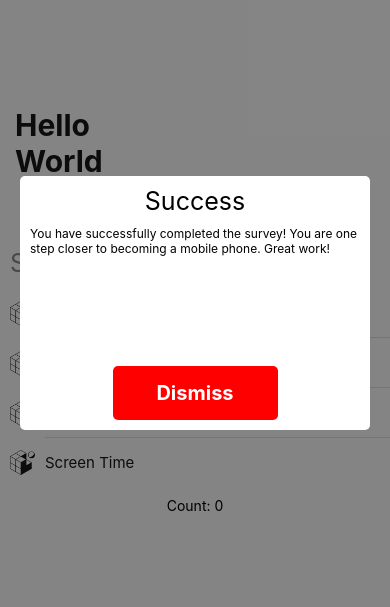
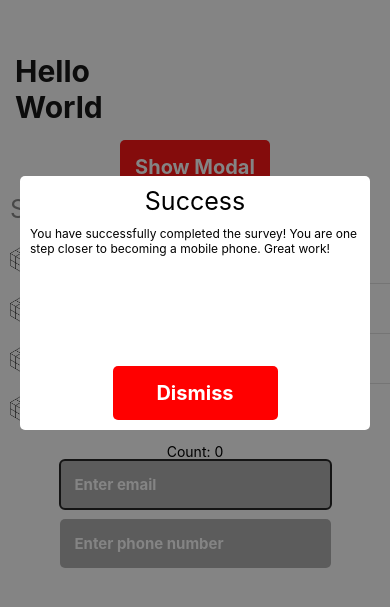
Before and after one commit to Joel-Milligan/my-weather-app, a React Native app: screen / in a window 390 px wide. Shown: the part 119-726 px from the top of the page. Built offline with nearby package versions, Linux system fonts and the light colour scheme.

Commit message:
M3L4 - useRef

```diff
--- a/App.tsx
+++ b/App.tsx
@@ -5,6 +5,7 @@
 import { Accumulator } from './components/Accumulator';
 import { Counter } from './components/Counter';
 import { Modal } from './components/ModalDialog';
+import { MyForm } from './components/MyForm';
 import { OptionsList } from './components/OptionsList';
 import { SimpleButton } from './components/SimpleButton';
 import images from './themes/images';
@@ -46,6 +47,7 @@
         dismissButton={{ title: 'Dismiss', onDismiss: () => setShowDialog(false) }}
       />
       <Counter />
+      <MyForm />
       <StatusBar style="auto" />
     </View>
   );
--- /dev/null
+++ b/components/MyForm.tsx
@@ -0,0 +1,60 @@
+import { useEffect, useRef, useState } from 'react';
+import { TextInput } from 'react-native';
+
+import colors from '../themes/colors';
+import metrics from '../themes/metrics';
+
+export function MyForm() {
+  const [email, setEmail] = useState('');
+  const [phone, setPhone] = useState('');
+
+  const textInputEmailRef = useRef<TextInput>(null);
+  const textInputPhoneRef = useRef<TextInput>(null);
+
+  useEffect(() => {
+    textInputEmailRef.current?.focus();
+  }, []);
+
+  const isPhoneValid = phone.length >= 1;
+
+  return (
+    <>
+      <TextInput
+        ref={textInputEmailRef}
+        style={{
+          backgroundColor: colors.lightGrey,
+          color: colors.buttonWhite,
+          padding: metrics.largerMargin,
+          borderRadius: metrics.borderRadius,
+          fontSize: metrics.h3FontSize,
+          fontWeight: 'bold',
+        }}
+        returnKeyType={isPhoneValid ? 'done' : 'next'}
+        value={email}
+        placeholder="Enter email"
+        onChangeText={(input) => setEmail(input)}
+        onEndEditing={() => {
+          if (!isPhoneValid) textInputPhoneRef.current?.focus();
+        }}
+      />
+
+      <TextInput
+        ref={textInputPhoneRef}
+        style={{
+          backgroundColor: colors.lightGrey,
+          color: colors.buttonWhite,
+          padding: metrics.largerMargin,
+          marginTop: metrics.baseMargin,
+          borderRadius: metrics.borderRadius,
+          fontSize: metrics.h3FontSize,
+          fontWeight: 'bold',
+        }}
+        returnKeyType="done"
+        value={phone}
+        placeholder="Enter phone number"
+        onChangeText={(input) => setPhone(input)}
+        keyboardType="phone-pad"
+      />
+    </>
+  );
+}
```
